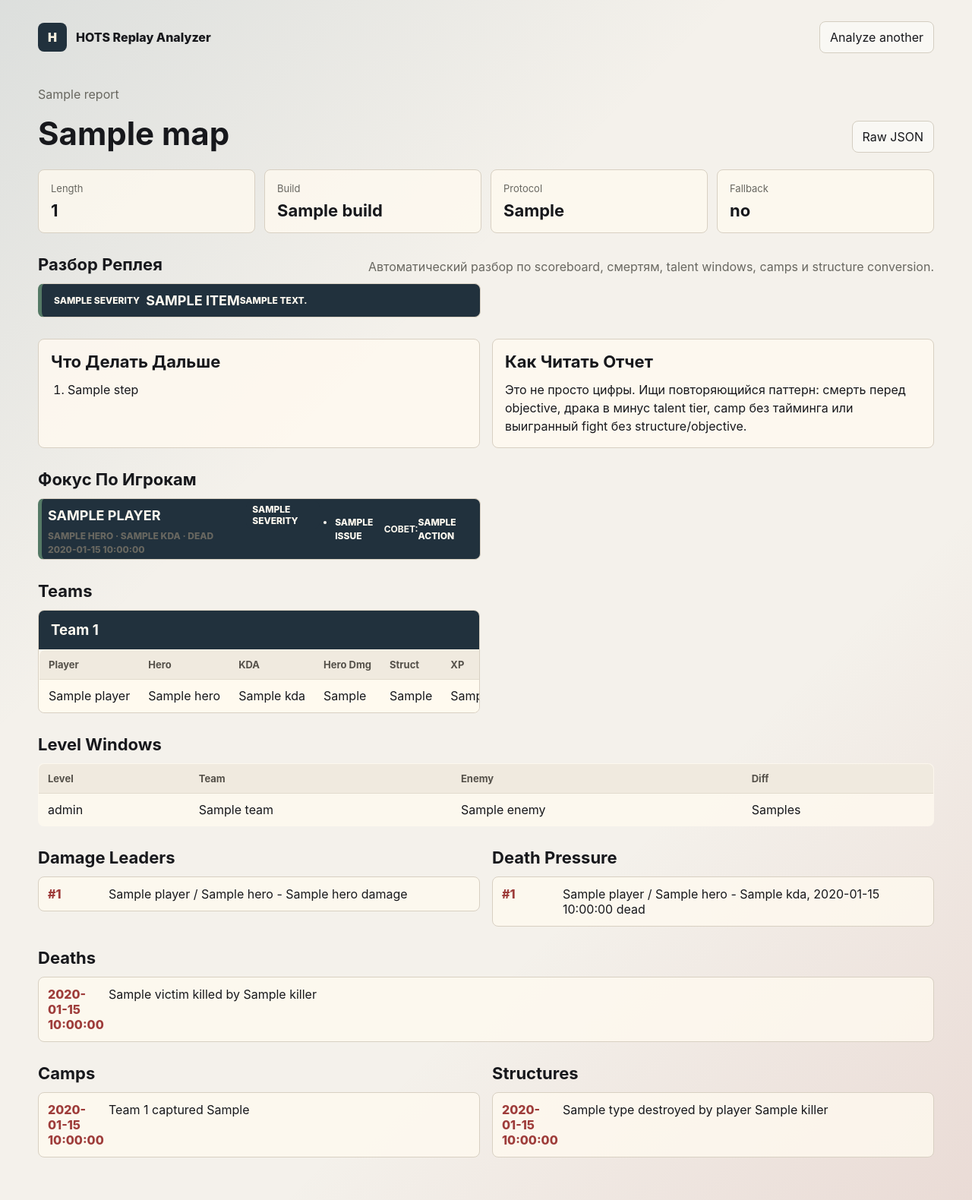
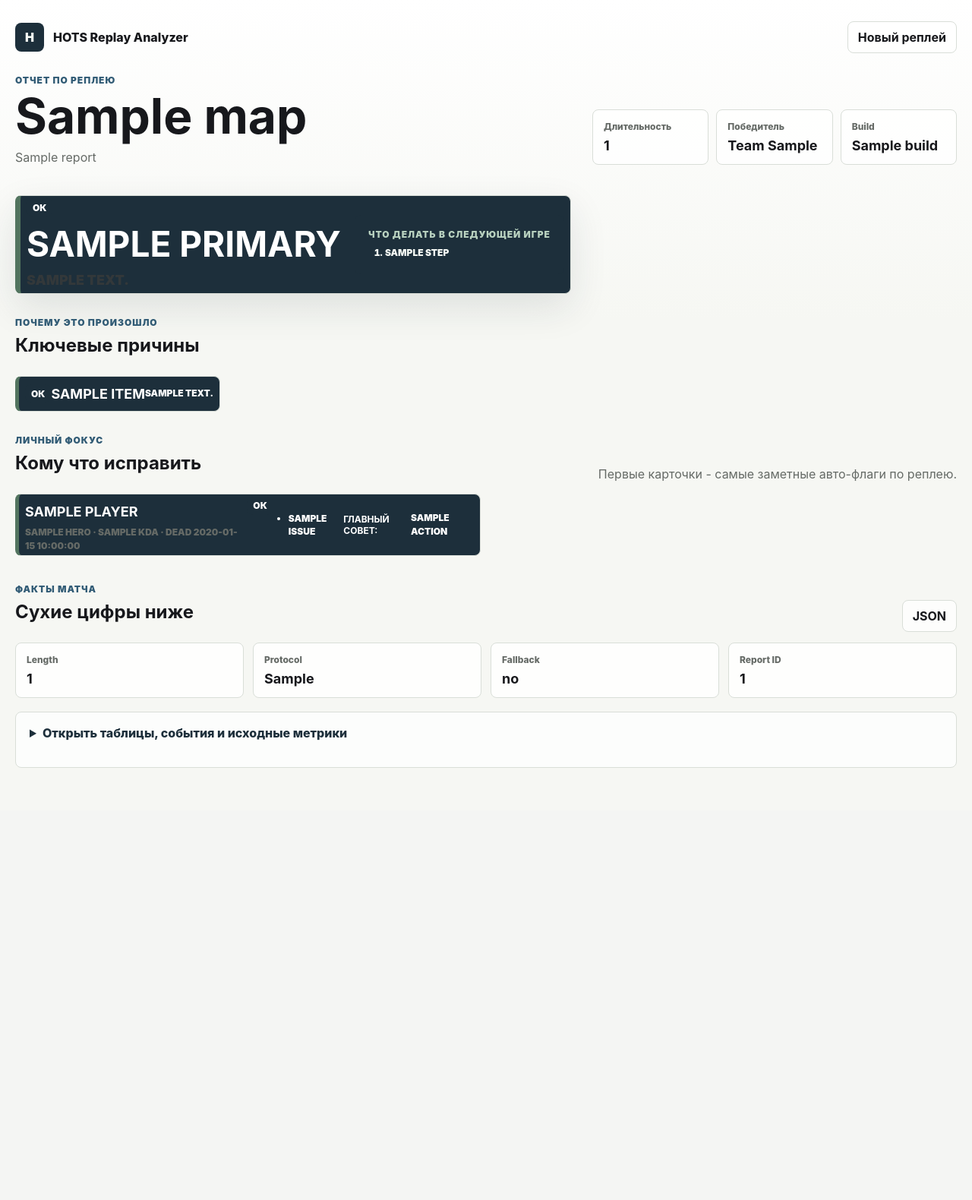
Before and after one commit to KaimiEwl/hots-replay-analyzer, a FastAPI app: template app/templates/report.html in a window 1280 px wide. Shown: the whole page at 76% size. After the commit the page ends 1011 px from the top, so only its background shows below. Run offline with FastAPI, Linux system fonts and the light colour scheme; the template is opened without the code that fills it: most values are stand-ins (such as "Sample title", 1, 10 or a date in 2020); some libraries are stand-ins or nearby versions.

Commit message:
Prioritize coach summary in replay report UI

```diff
--- a/app/main.py
+++ b/app/main.py
@@ -272,10 +272,18 @@ def build_breakdown(result, teams):
             "Перед поздним objective ценность жизни выше лишнего poke.",
         ]
 
+    summaries = summaries[:5]
+    priority_players = [card for card in player_cards if card["severity"] != "good"][:4]
+    if not priority_players:
+        priority_players = player_cards[:4]
+
     return {
-        "summaries": summaries[:5],
+        "primary": summaries[0],
+        "summaries": summaries,
+        "supporting_summaries": summaries[1:],
         "next_steps": next_steps[:5],
         "player_cards": player_cards,
+        "priority_players": priority_players,
     }
 
 
@@ -321,6 +329,15 @@ def build_report_view(result):
         reverse=True,
     )[:3]
 
+    winner_team = next(
+        (
+            team_id
+            for team_id, players in teams.items()
+            if any(player.get("won") is True for player in players)
+        ),
+        None,
+    )
+
     return {
         "id": result.get("report_id"),
         "map": result.get("map"),
@@ -329,6 +346,7 @@ def build_report_view(result):
         "build": result.get("build"),
         "protocol_build": result.get("protocol_build"),
         "fallback": result.get("fallback"),
+        "winner_team": winner_team,
         "teams": teams,
         "level_summary": result.get("level_summary", []),
         "deaths": deaths,
--- a/app/static/styles.css
+++ b/app/static/styles.css
@@ -1,8 +1,21 @@
 :root {
   color-scheme: light;
   font-family: Inter, ui-sans-serif, system-ui, -apple-system, BlinkMacSystemFont, "Segoe UI", sans-serif;
-  background: #f4f1eb;
+  background: #f6f7f3;
   color: #17181c;
+  --ink: #17181c;
+  --muted: #656a66;
+  --surface: #ffffff;
+  --surface-soft: #f2f5ef;
+  --line: #d9ded8;
+  --line-strong: #bfc9c0;
+  --navy: #1d2f3b;
+  --red: #a33c3c;
+  --red-dark: #853030;
+  --amber: #b2762d;
+  --green: #52745f;
+  --blue: #315b75;
+  --shadow: 0 18px 50px rgba(29, 47, 59, 0.11);
 }
 
 * {
@@ -13,9 +26,8 @@ body {
   margin: 0;
   min-height: 100vh;
   background:
-    linear-gradient(135deg, rgba(49, 91, 117, 0.12), transparent 34%),
-    linear-gradient(315deg, rgba(158, 60, 58, 0.12), transparent 32%),
-    #f4f1eb;
+    linear-gradient(180deg, #ffffff 0, #f6f7f3 420px),
+    #f6f7f3;
 }
 
 a {
@@ -26,6 +38,10 @@ a {
   width: min(1180px, calc(100% - 32px));
   margin: 0 auto;
   padding: 28px 0 56px;
+}
+
+.report-shell {
+  width: min(1240px, calc(100% - 32px));
 }
 
 .topbar {
@@ -50,17 +66,28 @@ a {
   display: grid;
   place-items: center;
   border-radius: 8px;
-  background: #21313d;
-  color: #f7f0df;
+  background: var(--navy);
+  color: #f8fbf5;
   font-weight: 900;
 }
 
 .ghost-link {
+  display: inline-flex;
+  align-items: center;
+  justify-content: center;
+  min-height: 40px;
   padding: 10px 13px;
-  border: 1px solid #d4cec1;
+  border: 1px solid var(--line);
   border-radius: 8px;
   text-decoration: none;
-  background: rgba(255, 255, 255, 0.45);
+  background: rgba(255, 255, 255, 0.78);
+  color: var(--ink);
+  font-weight: 750;
+}
+
+.ghost-link:hover {
+  border-color: var(--line-strong);
+  background: #fff;
 }
 
 .tool-panel {
@@ -112,75 +139,153 @@ a {
   min-height: 48px;
   border: 0;
   border-radius: 8px;
-  background: #9e3c3a;
-  color: #fffaf0;
+  background: var(--red);
+  color: #fff;
   font-weight: 800;
   cursor: pointer;
 }
 
 .primary-button:hover {
-  background: #82302e;
+  background: var(--red-dark);
 }
 
 .fineprint {
   margin: 0;
-  color: #69665f;
+  color: var(--muted);
   font-size: 14px;
   line-height: 1.45;
 }
 
-.report-head {
-  display: flex;
-  justify-content: space-between;
-  align-items: end;
-  gap: 18px;
-  margin: 24px 0 22px;
+.muted {
+  color: var(--muted);
+  overflow-wrap: anywhere;
 }
 
-.report-head h1 {
+.eyebrow {
+  margin: 0 0 8px;
+  color: var(--blue);
+  font-size: 12px;
+  font-weight: 900;
+  letter-spacing: 0.08em;
+  text-transform: uppercase;
+}
+
+.match-strip {
+  display: grid;
+  grid-template-columns: minmax(0, 1fr) minmax(340px, 480px);
+  gap: 22px;
+  align-items: end;
+  margin: 12px 0 20px;
+}
+
+.match-title h1 {
   margin: 0;
-  font-size: 42px;
+  font-size: clamp(34px, 6vw, 64px);
+  line-height: 1;
   letter-spacing: 0;
 }
 
-.muted {
-  color: #686760;
+.match-title .muted {
+  margin: 12px 0 0;
+}
+
+.match-facts {
+  display: grid;
+  grid-template-columns: repeat(3, minmax(0, 1fr));
+  gap: 10px;
+}
+
+.fact,
+.metric {
+  border: 1px solid var(--line);
+  border-radius: 8px;
+  padding: 14px;
+  background: rgba(255, 255, 255, 0.88);
+}
+
+.fact span,
+.metric span {
+  display: block;
+  color: var(--muted);
+  font-size: 12px;
+  font-weight: 760;
+}
+
+.fact strong,
+.metric strong {
+  display: block;
+  margin-top: 7px;
+  font-size: 18px;
   overflow-wrap: anywhere;
 }
 
-.metrics {
+.coach-hero {
   display: grid;
-  grid-template-columns: repeat(4, minmax(0, 1fr));
-  gap: 12px;
-  margin-bottom: 22px;
+  grid-template-columns: minmax(0, 1.35fr) minmax(320px, 0.65fr);
+  gap: 18px;
+  align-items: stretch;
+  margin-top: 20px;
+  padding: 20px;
+  border: 1px solid var(--line);
+  border-left: 7px solid var(--green);
+  border-radius: 8px;
+  background: var(--surface);
+  box-shadow: var(--shadow);
 }
 
-.metric {
-  border: 1px solid #d8d0c2;
-  border-radius: 8px;
-  padding: 16px;
-  background: rgba(255, 250, 240, 0.78);
+.coach-hero.high {
+  border-left-color: var(--red);
 }
 
-.metric span {
-  display: block;
-  color: #686760;
-  font-size: 13px;
+.coach-hero.medium {
+  border-left-color: var(--amber);
 }
 
-.metric strong {
-  display: block;
-  margin-top: 8px;
-  font-size: 22px;
+.coach-hero.low,
+.coach-hero.good {
+  border-left-color: var(--green);
+}
+
+.coach-hero-main {
+  display: grid;
+  align-content: start;
+}
+
+.coach-hero-main h2 {
+  max-width: 920px;
+  margin: 12px 0 10px;
+  font-size: clamp(28px, 4vw, 46px);
+  line-height: 1.05;
+  letter-spacing: 0;
+}
+
+.coach-hero-main p {
+  max-width: 940px;
+  margin: 0;
+  color: #33383a;
+  font-size: 18px;
+  line-height: 1.55;
+}
+
+.action-panel {
+  border-radius: 8px;
+  padding: 18px;
+  background: var(--navy);
+  color: #fff;
+}
+
+.action-panel .eyebrow {
+  color: #b9d2c0;
 }
 
 .section {
-  margin-top: 28px;
+  margin-top: 30px;
 }
 
 .section h2 {
   margin: 0 0 12px;
-  font-size: 22px;
+  font-size: 24px;
+  letter-spacing: 0;
 }
 
 .section-title {
@@ -188,12 +293,19 @@ a {
   align-items: end;
   justify-content: space-between;
   gap: 18px;
-  margin-bottom: 12px;
+  margin-bottom: 14px;
 }
 
 .section-title h2,
 .section-title p {
-  margin: 0;
+  margin-top: 0;
+}
+
+.section-title > .muted,
+.section-title > p {
+  max-width: 520px;
+  margin-bottom: 0;
+  line-height: 1.45;
 }
 
 .grid-2 {
@@ -202,47 +314,59 @@ a {
   gap: 16px;
 }
 
-.advice-grid,
-.player-advice-grid {
+.insight-grid,
+.priority-grid,
+.player-advice-grid,
+.advice-grid {
   display: grid;
   grid-template-columns: repeat(2, minmax(0, 1fr));
   gap: 14px;
 }
 
+.insight-card,
 .advice-card,
 .coach-panel,
 .player-advice {
-  border: 1px solid #d8d0c2;
+  border: 1px solid var(--line);
   border-radius: 8px;
   padding: 16px;
-  background: rgba(255, 250, 240, 0.84);
+  background: var(--surface);
 }
 
-.advice-card {
-  border-left: 5px solid #557a66;
+.insight-card,
+.advice-card,
+.player-advice {
+  border-left: 5px solid var(--green);
 }
 
+.insight-card.high,
 .advice-card.high,
 .player-advice.high {
-  border-left-color: #9e3c3a;
+  border-left-color: var(--red);
 }
 
+.insight-card.medium,
 .advice-card.medium,
 .player-advice.medium {
-  border-left-color: #b98235;
+  border-left-color: var(--amber);
 }
 
+.insight-card.low,
 .advice-card.low,
-.player-advice.low {
-  border-left-color: #557a66;
+.player-advice.low,
+.player-advice.good {
+  border-left-color: var(--green);
 }
 
+.insight-card h3,
 .advice-card h3,
 .player-advice h3 {
-  margin: 8px 0 8px;
+  margin: 9px 0 8px;
   font-size: 18px;
+  line-height: 1.2;
 }
 
+.insight-card p,
 .advice-card p,
 .coach-panel p,
 .player-advice p {
@@ -253,13 +377,14 @@ a {
 .severity {
   display: inline-flex;
   align-items: center;
+  width: fit-content;
   min-height: 24px;
   padding: 3px 8px;
   border-radius: 8px;
-  background: #21313d;
-  color: #fffaf0;
+  background: var(--navy);
+  color: #fff;
   font-size: 12px;
-  font-weight: 800;
+  font-weight: 900;
   text-transform: uppercase;
 }
 
@@ -269,16 +394,12 @@ a {
   line-height: 1.55;
 }
 
-.next-steps li + li {
-  margin-top: 8px;
+.action-panel .next-steps {
+  color: #f7fbf6;
 }
 
-.player-advice {
-  border-left: 5px solid #557a66;
-}
-
-.player-advice.good {
-  border-left-color: #557a66;
+.next-steps li + li {
+  margin-top: 10px;
 }
 
 .player-advice-head {
@@ -298,18 +419,48 @@ a {
   line-height: 1.45;
 }
 
+.detail-summary {
+  padding-top: 6px;
+}
+
+.metrics {
+  display: grid;
+  grid-template-columns: repeat(4, minmax(0, 1fr));
+  gap: 12px;
+  margin-bottom: 22px;
+}
+
+.compact-metrics {
+  margin-bottom: 0;
+}
+
+.technical-details {
+  margin-top: 18px;
+  border: 1px solid var(--line);
+  border-radius: 8px;
+  background: rgba(255, 255, 255, 0.74);
+  padding: 0 18px 18px;
+}
+
+.technical-details summary {
+  cursor: pointer;
+  padding: 17px 0;
+  color: var(--navy);
+  font-weight: 850;
+}
+
 .team {
-  border: 1px solid #d8d0c2;
+  border: 1px solid var(--line);
   border-radius: 8px;
-  background: rgba(255, 250, 240, 0.78);
+  background: var(--surface);
   overflow: hidden;
 }
 
 .team h3 {
   margin: 0;
   padding: 14px 16px;
-  background: #21313d;
-  color: #fffaf0;
+  background: var(--navy);
+  color: #fff;
 }
 
 .table-wrap {
@@ -320,8 +471,8 @@ a {
 table {
   width: 100%;
   border-collapse: collapse;
-  background: rgba(255, 250, 240, 0.78);
-  border: 1px solid #d8d0c2;
+  background: var(--surface);
+  border: 1px solid var(--line);
   border-radius: 8px;
   overflow: hidden;
 }
@@ -330,14 +481,14 @@ th,
 td {
   padding: 11px 12px;
   text-align: left;
-  border-bottom: 1px solid #e2dbce;
+  border-bottom: 1px solid #e6eae4;
   white-space: nowrap;
 }
 
 th {
-  color: #55514a;
+  color: #4e5652;
   font-size: 13px;
-  background: #f0eadf;
+  background: var(--surface-soft);
 }
 
 tr:last-child td {
@@ -354,21 +505,26 @@ tr:last-child td {
   grid-template-columns: 68px minmax(0, 1fr);
   gap: 12px;
   align-items: start;
-  border: 1px solid #d8d0c2;
+  border: 1px solid var(--line);
   border-radius: 8px;
   padding: 12px;
-  background: rgba(255, 250, 240, 0.78);
+  background: var(--surface);
 }
 
 .time {
-  font-weight: 800;
-  color: #9e3c3a;
+  font-weight: 900;
+  color: var(--red);
 }
 
-@media (max-width: 860px) {
+@media (max-width: 940px) {
   .tool-panel,
+  .match-strip,
+  .coach-hero,
   .grid-2,
   .metrics,
+  .match-facts,
+  .insight-grid,
+  .priority-grid,
   .advice-grid,
   .player-advice-grid {
     grid-template-columns: 1fr;
--- a/app/templates/report.html
+++ b/app/templates/report.html
@@ -1,5 +1,5 @@
 <!doctype html>
-<html lang="en">
+<html lang="ru">
   <head>
     <meta charset="utf-8">
     <meta name="viewport" content="width=device-width, initial-scale=1">
@@ -7,87 +7,123 @@
     <link rel="stylesheet" href="/static/styles.css">
   </head>
   <body>
-    <main class="shell">
+    {% macro severity_label(severity) -%}
+      {%- if severity == "high" -%}Критично
+      {%- elif severity == "medium" -%}Важно
+      {%- elif severity == "low" -%}Проверить
+      {%- else -%}Ок
+      {%- endif -%}
+    {%- endmacro %}
+
+    <main class="shell report-shell">
       <header class="topbar">
         <div class="brand">
           <div class="brand-mark">H</div>
           <span>HOTS Replay Analyzer</span>
         </div>
-        <a class="ghost-link" href="/">Analyze another</a>
+        <a class="ghost-link" href="/">Новый реплей</a>
       </header>
 
-      <section class="report-head">
-        <div>
+      <section class="match-strip">
+        <div class="match-title">
+          <p class="eyebrow">Отчет по реплею</p>
+          <h1>{{ report.map }}</h1>
           <p class="muted">{{ report.replay_name }}</p>
-          <h1>{{ report.map }}</h1>
         </div>
-        <a class="ghost-link" href="{{ report.json_path }}">Raw JSON</a>
+        <div class="match-facts" aria-label="Replay facts">
+          <div class="fact"><span>Длительность</span><strong>{{ report.length }}</strong></div>
+          <div class="fact"><span>Победитель</span><strong>{% if report.winner_team %}Team {{ report.winner_team }}{% else %}неизвестно{% endif %}</strong></div>
+          <div class="fact"><span>Build</span><strong>{{ report.build }}</strong></div>
+        </div>
       </section>
 
-      <section class="metrics">
-        <div class="metric"><span>Length</span><strong>{{ report.length }}</strong></div>
-        <div class="metric"><span>Build</span><strong>{{ report.build }}</strong></div>
-        <div class="metric"><span>Protocol</span><strong>{{ report.protocol_build }}</strong></div>
-        <div class="metric"><span>Fallback</span><strong>{{ "yes" if report.fallback else "no" }}</strong></div>
+      <section class="coach-hero {{ report.breakdown.primary.severity }}">
+        <div class="coach-hero-main">
+          <span class="severity">{{ severity_label(report.breakdown.primary.severity) }}</span>
+          <h2>{{ report.breakdown.primary.title }}</h2>
+          <p>{{ report.breakdown.primary.body }}</p>
+        </div>
+        <aside class="action-panel">
+          <p class="eyebrow">Что делать в следующей игре</p>
+          <ol class="next-steps">
+            {% for step in report.breakdown.next_steps %}
+            <li>{{ step }}</li>
+            {% endfor %}
+          </ol>
+        </aside>
       </section>
 
+      {% if report.breakdown.supporting_summaries %}
       <section class="section">
         <div class="section-title">
-          <h2>Разбор Реплея</h2>
-          <p class="muted">Автоматический разбор по scoreboard, смертям, talent windows, camps и structure conversion.</p>
+          <div>
+            <p class="eyebrow">Почему это произошло</p>
+            <h2>Ключевые причины</h2>
           </div>
-        <div class="advice-grid">
-          {% for item in report.breakdown.summaries %}
-          <article class="advice-card {{ item.severity }}">
-            <span class="severity">{{ item.severity }}</span>
+        </div>
+        <div class="insight-grid">
+          {% for item in report.breakdown.supporting_summaries %}
+          <article class="insight-card {{ item.severity }}">
+            <span class="severity">{{ severity_label(item.severity) }}</span>
             <h3>{{ item.title }}</h3>
             <p>{{ item.body }}</p>
           </article>
           {% endfor %}
         </div>
       </section>
-
-      <section class="section grid-2">
-        <div class="coach-panel">
-          <h2>Что Делать Дальше</h2>
-          <ol class="next-steps">
-            {% for step in report.breakdown.next_steps %}
-            <li>{{ step }}</li>
-            {% endfor %}
-          </ol>
-        </div>
-        <div class="coach-panel">
-          <h2>Как Читать Отчет</h2>
-          <p>Это не просто цифры. Ищи повторяющийся паттерн: смерть перед objective, драка в минус talent tier, camp без тайминга или выигранный fight без structure/objective.</p>
-        </div>
-      </section>
+      {% endif %}
 
       <section class="section">
-        <h2>Фокус По Игрокам</h2>
-        <div class="player-advice-grid">
-          {% for card in report.breakdown.player_cards %}
+        <div class="section-title">
+          <div>
+            <p class="eyebrow">Личный фокус</p>
+            <h2>Кому что исправить</h2>
+          </div>
+          <p class="muted">Первые карточки - самые заметные авто-флаги по реплею.</p>
+        </div>
+        <div class="priority-grid">
+          {% for card in report.breakdown.priority_players %}
           <article class="player-advice {{ card.severity }}">
             <div class="player-advice-head">
               <div>
                 <h3>{{ card.player.name }}</h3>
                 <p class="muted">{{ card.player.hero }} · {{ card.player.view.kda }} · dead {{ card.player.view.dead_time }}</p>
               </div>
-              <span class="severity">{{ card.severity }}</span>
+              <span class="severity">{{ severity_label(card.severity) }}</span>
             </div>
             <ul>
               {% for issue in card.issues %}
               <li>{{ issue }}</li>
               {% endfor %}
             </ul>
-            <strong>Совет:</strong>
+            <strong>Главный совет:</strong>
             <p>{{ card.actions[0] }}</p>
           </article>
           {% endfor %}
         </div>
       </section>
 
+      <section class="section detail-summary">
+        <div class="section-title">
+          <div>
+            <p class="eyebrow">Факты матча</p>
+            <h2>Сухие цифры ниже</h2>
+          </div>
+          <a class="ghost-link" href="{{ report.json_path }}">JSON</a>
+        </div>
+        <div class="metrics compact-metrics">
+          <div class="metric"><span>Length</span><strong>{{ report.length }}</strong></div>
+          <div class="metric"><span>Protocol</span><strong>{{ report.protocol_build }}</strong></div>
+          <div class="metric"><span>Fallback</span><strong>{{ "yes" if report.fallback else "no" }}</strong></div>
+          <div class="metric"><span>Report ID</span><strong>{{ report.id[:8] }}</strong></div>
+        </div>
+      </section>
+
+      <details class="technical-details">
+        <summary>Открыть таблицы, события и исходные метрики</summary>
+
         <section class="section">
-        <h2>Teams</h2>
+          <h2>Команды</h2>
           <div class="grid-2">
             {% for team_id, players in report.teams.items() %}
             <div class="team">
@@ -128,7 +164,7 @@
         </section>
 
         <section class="section">
-        <h2>Level Windows</h2>
+          <h2>Talent Windows</h2>
           <div class="table-wrap">
             <table>
               <thead>
@@ -220,6 +256,7 @@
             </div>
           </div>
         </section>
+      </details>
     </main>
   </body>
 </html>
```
Also changed, not shown: other parts of app/static/styles.css (+35 -6 lines), app/templates/index.html (+5 -5 lines). Lines whose indentation alone changed are shown as unchanged.
